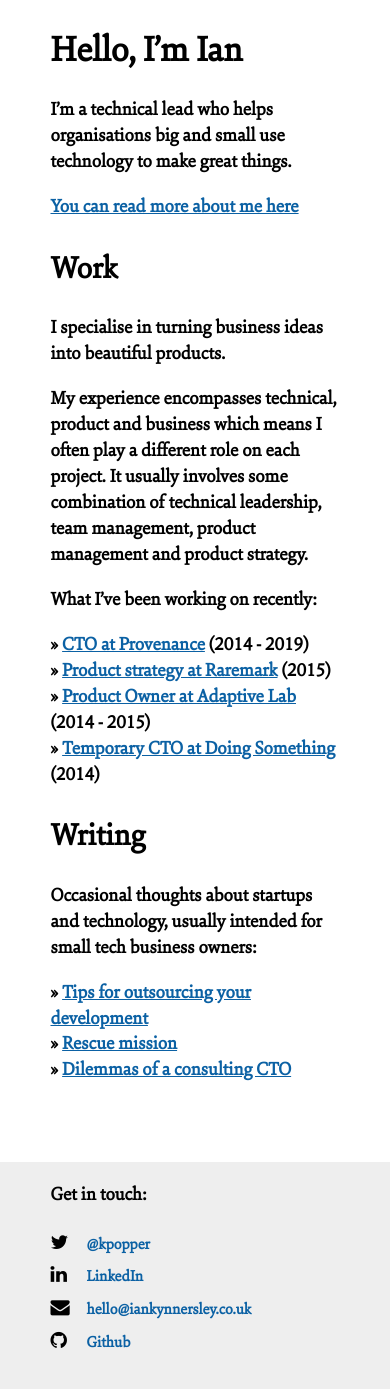
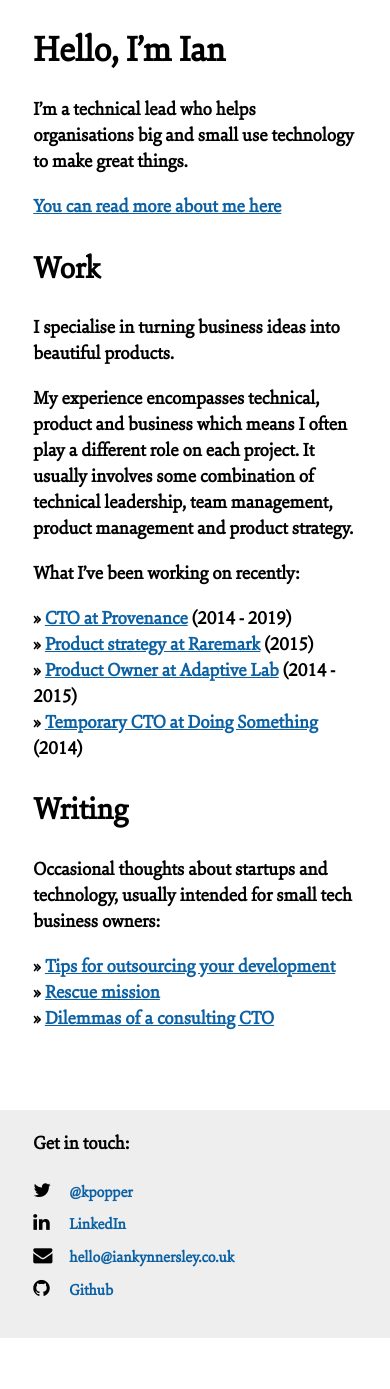
Before and after one commit to kpopper/iankynnersley.co.uk, a Jekyll site: the page built from index.md, in a window 390 px wide. Built offline with Jekyll 4.4.1, drawn with Linux system fonts in a browser that asks for light colours; nearby versions of some CDN libraries; after the commit the page ends 1338 px from its top, so only the background shows below that.

Commit message:
Reduce the size of the gutter on mobile and ipad
The gutter was too big on mobile devices so reducing it to 1 column out
of 12 rather than 1 out of 6 should look better

```diff
--- a/_sass/_grid-settings.scss
+++ b/_sass/_grid-settings.scss
@@ -2,11 +2,9 @@
 
 $visual-grid: false;
 
-// $column: 90px;
-// $gutter: 30px;
-$grid-columns: 8;
+$grid-columns: 12;
 $max-width: em(768);
 
 // breakpoints
-$tablet: new-breakpoint(min-width 480px 8);
+$tablet: new-breakpoint(min-width 480px 12);
 $full: new-breakpoint(min-width 600px 12);
--- a/css/screen.css
+++ b/css/screen.css
@@ -9,7 +9,7 @@
 /*
  * Corrects `block` display not defined in IE 8/9.
  */
-/* line 21, ../_sass/normalize.scss */
+/* line 11, ../_sass/normalize.scss */
 article,
 aside,
 details,
@@ -27,7 +27,7 @@
 /*
  * Corrects `inline-block` display not defined in IE 8/9.
  */
-/* line 31, ../_sass/normalize.scss */
+/* line 29, ../_sass/normalize.scss */
 audio,
 canvas,
 video {
@@ -92,7 +92,7 @@
 /*
  * Improves readability when focused and also mouse hovered in all browsers.
  */
-/* line 94, ../_sass/normalize.scss */
+/* line 93, ../_sass/normalize.scss */
 a:active,
 a:hover {
   outline: 0;
@@ -121,7 +121,7 @@
 /*
  * Addresses style set to `bolder` in Firefox 4+, Safari 5, and Chrome.
  */
-/* line 124, ../_sass/normalize.scss */
+/* line 123, ../_sass/normalize.scss */
 b,
 strong {
   font-weight: bold;
@@ -147,7 +147,7 @@
 /*
  * Corrects font family set oddly in Safari 5 and Chrome.
  */
-/* line 153, ../_sass/normalize.scss */
+/* line 150, ../_sass/normalize.scss */
 code,
 kbd,
 pre,
@@ -185,7 +185,7 @@
 /*
  * Prevents `sub` and `sup` affecting `line-height` in all browsers.
  */
-/* line 189, ../_sass/normalize.scss */
+/* line 188, ../_sass/normalize.scss */
 sub,
 sup {
   font-size: 75%;
@@ -264,7 +264,7 @@
  * 2. Corrects font size not being inherited in all browsers.
  * 3. Addresses margins set differently in Firefox 4+, Safari 5, and Chrome
  */
-/* line 269, ../_sass/normalize.scss */
+/* line 266, ../_sass/normalize.scss */
 button,
 input,
 select,
@@ -281,7 +281,7 @@
  * Addresses Firefox 4+ setting `line-height` on `input` using `!important` in
  * the UA stylesheet.
  */
-/* line 281, ../_sass/normalize.scss */
+/* line 280, ../_sass/normalize.scss */
 button,
 input {
   line-height: normal;
@@ -294,7 +294,7 @@
  * 3. Improves usability and consistency of cursor style between image-type
  *    `input` and others.
  */
-/* line 296, ../_sass/normalize.scss */
+/* line 293, ../_sass/normalize.scss */
 button,
 html input[type="button"],
 input[type="reset"],
@@ -308,7 +308,7 @@
 /*
  * Re-set default cursor for disabled elements.
  */
-/* line 306, ../_sass/normalize.scss */
+/* line 305, ../_sass/normalize.scss */
 button[disabled],
 input[disabled] {
   cursor: default;
@@ -318,7 +318,7 @@
  * 1. Addresses box sizing set to `content-box` in IE 8/9.
  * 2. Removes excess padding in IE 8/9.
  */
-/* line 316, ../_sass/normalize.scss */
+/* line 315, ../_sass/normalize.scss */
 input[type="checkbox"],
 input[type="radio"] {
   box-sizing: border-box;
@@ -346,7 +346,7 @@
  * Removes inner padding and search cancel button in Safari 5 and Chrome
  * on OS X.
  */
-/* line 340, ../_sass/normalize.scss */
+/* line 339, ../_sass/normalize.scss */
 input[type="search"]::-webkit-search-cancel-button,
 input[type="search"]::-webkit-search-decoration {
   -webkit-appearance: none;
@@ -355,7 +355,7 @@
 /*
  * Removes inner padding and border in Firefox 4+.
  */
-/* line 349, ../_sass/normalize.scss */
+/* line 348, ../_sass/normalize.scss */
 button::-moz-focus-inner,
 input::-moz-focus-inner {
   border: 0;
@@ -424,7 +424,6 @@
   font-weight: normal;
   font-style: normal;
 }
-
 /* line 17, ../_sass/screen.scss */
 body {
   background: white;
@@ -433,7 +432,7 @@
 
 /* line 22, ../_sass/screen.scss */
 a {
-  color: #0b61a4;
+  color: #0B61A4;
 }
 /* line 25, ../_sass/screen.scss */
 a:hover {
@@ -535,7 +534,7 @@
   *zoom: 1;
   display: block;
 }
-/* line 18, ../_sass/bourbon/addons/_clearfix.scss */
+/* line 17, ../_sass/bourbon/addons/_clearfix.scss */
 .block:before, .block:after {
   content: " ";
   display: table;
@@ -553,7 +552,7 @@
   margin-right: auto;
   max-width: 30em;
 }
-/* line 18, ../_sass/bourbon/addons/_clearfix.scss */
+/* line 17, ../_sass/bourbon/addons/_clearfix.scss */
 .container:before, .container:after {
   content: " ";
   display: table;
@@ -579,88 +578,60 @@
 .contents {
   float: left;
   display: block;
-  margin-right: 3.57866%;
-  width: 74.10533%;
-  margin-left: 12.94733%;
+  margin-right: 2.35765%;
+  width: 82.94039%;
+  margin-left: 8.5298%;
 }
 /* line 40, ../_sass/neat/grid/_span-columns.scss */
 .contents:last-child {
   margin-right: 0;
 }
-@media screen and (min-width: 480px) {
-  /* line 120, ../_sass/screen.scss */
-  .contents {
-    float: left;
-    display: block;
-    margin-right: 3.57866%;
-    width: 74.10533%;
-    margin-left: 12.94733%;
-  }
-  /* line 40, ../_sass/neat/grid/_span-columns.scss */
-  .contents:last-child {
-    margin-right: 0;
-  }
-}
-@media screen and (min-width: 600px) {
-  /* line 120, ../_sass/screen.scss */
-  .contents {
-    float: left;
-    display: block;
-    margin-right: 2.35765%;
-    width: 82.94039%;
-    margin-left: 8.5298%;
-  }
-  /* line 40, ../_sass/neat/grid/_span-columns.scss */
-  .contents:last-child {
-    margin-right: 0;
-  }
-}
 
-/* line 133, ../_sass/screen.scss */
+/* line 125, ../_sass/screen.scss */
 .footer {
-  background: #eeeeee;
+  background: #eee;
   margin-top: 5rem;
   padding: 0 0 2rem;
 }
-/* line 138, ../_sass/screen.scss */
+/* line 130, ../_sass/screen.scss */
 .footer a {
   font-size: 1rem;
   font-weight: bold;
   text-decoration: none;
 }
 @media screen and (min-width: 480px) {
-  /* line 138, ../_sass/screen.scss */
+  /* line 130, ../_sass/screen.scss */
   .footer a {
     font-size: 1.2rem;
   }
 }
-/* line 147, ../_sass/screen.scss */
+/* line 139, ../_sass/screen.scss */
 .footer p {
   font-size: 1.2rem;
 }
-/* line 151, ../_sass/screen.scss */
+/* line 143, ../_sass/screen.scss */
 .footer ul {
   list-style-type: none;
   margin: 0;
   padding: 0;
 }
-/* line 156, ../_sass/screen.scss */
+/* line 148, ../_sass/screen.scss */
 .footer ul li {
   font-size: 1.2rem;
   line-height: 165%;
 }
-/* line 161, ../_sass/screen.scss */
+/* line 153, ../_sass/screen.scss */
 .footer ul .fa {
   width: 1.875em;
 }
-/* line 166, ../_sass/screen.scss */
+/* line 158, ../_sass/screen.scss */
 .footer .contact {
   *zoom: 1;
   max-width: 48em;
   margin-left: auto;
   margin-right: auto;
 }
-/* line 18, ../_sass/bourbon/addons/_clearfix.scss */
+/* line 17, ../_sass/bourbon/addons/_clearfix.scss */
 .footer .contact:before, .footer .contact:after {
   content: " ";
   display: table;
@@ -670,7 +641,7 @@
   clear: both;
 }
 
-/* line 171, ../_sass/screen.scss */
+/* line 163, ../_sass/screen.scss */
 .group:after {
   content: "";
   display: table;
```
Also changed, not shown: _sass/screen.scss (+1 -9 lines).
